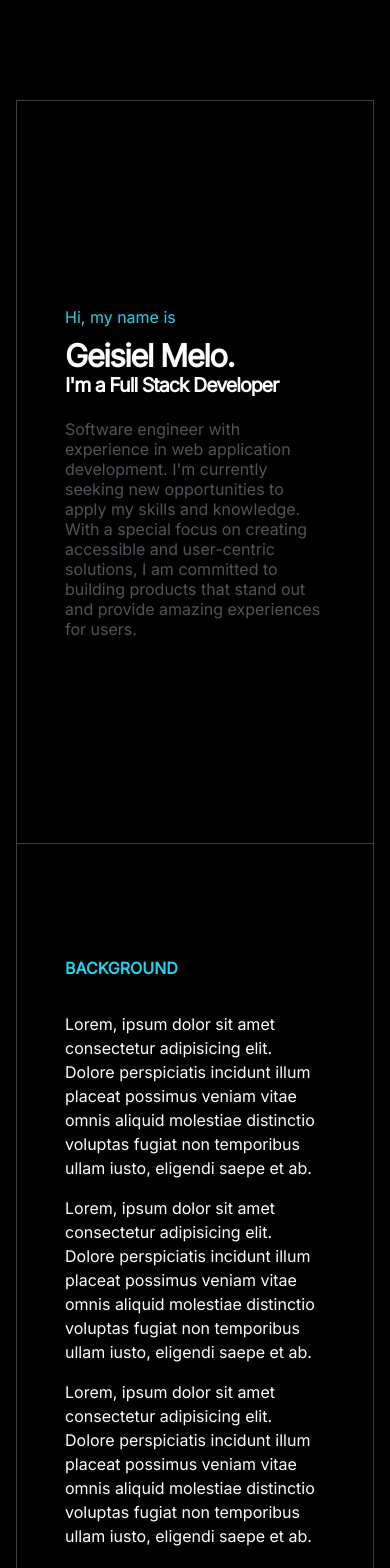
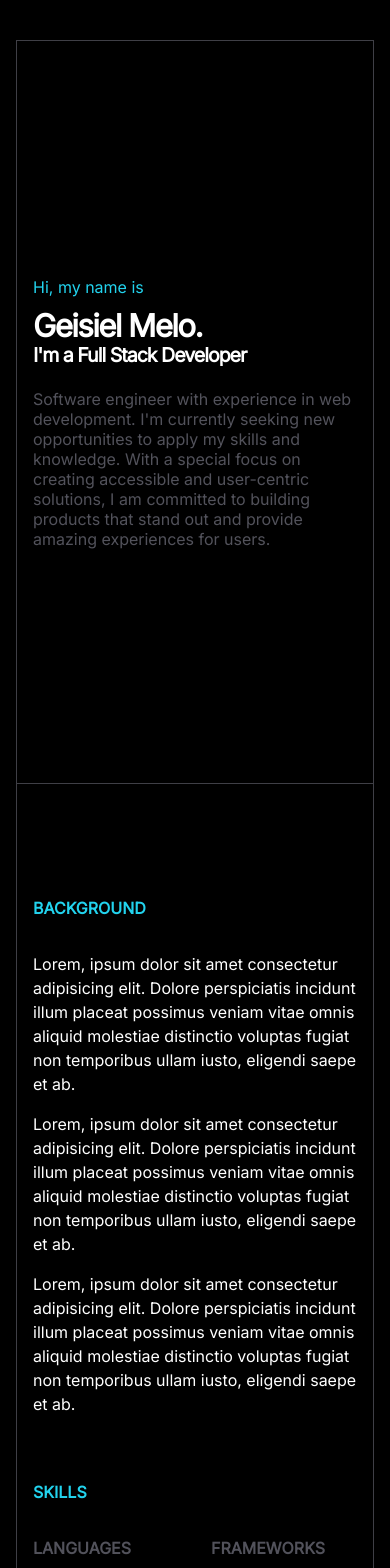
Before and after one commit to GeisielMelo/v2, a React (Vite) app: page / in a window 390 px wide. Shown: the top 1568 px of the page. Built offline with nearby package versions, Linux system fonts and the light colour scheme; no server answers.

Commit message:
style: updated padding-x and id

```diff
--- a/src/components/sections/About.tsx
+++ b/src/components/sections/About.tsx
@@ -4,7 +4,7 @@ const About: React.FC = () => {
   const { languages, framework, tools, others } = config.tech
 
   return (
-    <section className='flex flex-col max-w-5xl w-full px-12 py-28 gap-16 border border-t-0 border-zinc-700 text-white font-inter'>
+    <section id='about' className='flex flex-col max-w-5xl w-full px-4 md:px-12 py-28 gap-16 border border-t-0 border-zinc-700 text-white font-inter'>
       <div className='flex gap-8 md:gap-16 flex-col md:flex-row'>
         <div className='max-w-36 w-full'>
           <h1 className='text-cyan-400 font-inter font-semibold'>BACKGROUND</h1>
--- a/src/components/sections/Contact.tsx
+++ b/src/components/sections/Contact.tsx
@@ -3,7 +3,7 @@ import config from '../../config/config'
 
 const Contact: React.FC = () => {
   return (
-    <section className='flex flex-col items-center text-center max-w-5xl w-full px-12 py-28 gap-16 border border-t-0 border-zinc-700 text-white font-inter'>
+    <section className='flex flex-col items-center text-center max-w-5xl w-full px-4 md:px-12 py-28 gap-16 border border-t-0 border-zinc-700 text-white font-inter'>
       <div className='max-w-[600px] w-full'>
         <p className='text-cyan-400 font-inter'>Let's work together!</p>
         <h1 className='mt-8 text-[clamp(40px,5vw,60px)] font-semibold'>Get In Touch</h1>
--- a/src/components/sections/Hero.tsx
+++ b/src/components/sections/Hero.tsx
@@ -2,23 +2,33 @@ import { UpMotion } from '../animated/Motion'
 
 const Hero: React.FC = () => {
   return (
-    <section id='#' className='flex flex-col h-[calc(100dvh-100px)] justify-center text-white max-w-5xl mt-[100px] w-full p-12 border border-zinc-700 transition-all font-inter'>
+    <section
+      id='#'
+      className='flex flex-col h-[calc(100dvh-100px)] justify-center text-white max-w-5xl mt-10 w-full px-4 md:p-12 border border-zinc-700 transition-all font-inter'
+    >
       <UpMotion>
         <p className='text-cyan-400 font-inter mb-2'>Hi, my name is</p>
       </UpMotion>
 
       <UpMotion delay={0.2}>
-        <h1 className='text-[clamp(20px,8vw,80px)] leading-tight font-semibold tracking-tighter'>Geisiel Melo.</h1>
+        <h1 className='text-[clamp(20px,8vw,80px)] leading-tight font-semibold tracking-tighter'>
+          Geisiel Melo.
+        </h1>
       </UpMotion>
 
       <UpMotion delay={0.4}>
-        <h2 className='text-[clamp(12px,5vw,60px)] leading-none font-semibold tracking-tighter'>I'm a Full Stack Developer</h2>
+        <h2 className='text-[clamp(12px,5vw,60px)] leading-none font-semibold tracking-tighter'>
+          I'm a Full Stack Developer
+        </h2>
       </UpMotion>
 
       <UpMotion delay={0.6}>
         <p className='text-[clamp(9px,5vw,16px)] mt-6 max-w-xl leading-tight text-zinc-600'>
-          Software engineer with experience in web application development. I'm currently seeking new opportunities to apply my skills and knowledge. With a special focus on
-          creating accessible and user-centric solutions, I am committed to building products that stand out and provide amazing experiences for users.
+          Software engineer with experience in web development. I'm currently
+          seeking new opportunities to apply my skills and knowledge. With a
+          special focus on creating accessible and user-centric solutions, I am
+          committed to building products that stand out and provide amazing
+          experiences for users.
         </p>
       </UpMotion>
     </section>
--- a/src/components/sections/Projects.tsx
+++ b/src/components/sections/Projects.tsx
@@ -17,7 +17,7 @@ const Projects: React.FC<ProjectsProps> = ({ data }) => {
   }
 
   return (
-    <section id='projects' className='flex flex-col items-center text-center max-w-5xl w-full px-12 py-28 border border-t-0 border-zinc-700 text-white font-inter'>
+    <section id='projects' className='flex flex-col items-center text-center max-w-5xl w-full px-4 md:px-12 py-28 border border-t-0 border-zinc-700 text-white font-inter'>
       <h1 className='text-xl'>Other Noteworthy Projects</h1>
       <p className='text-cyan-400 font-inter mt-2'>Take a look!</p>
 
```
